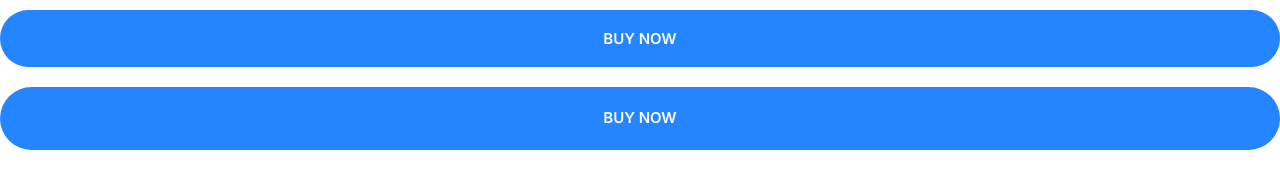
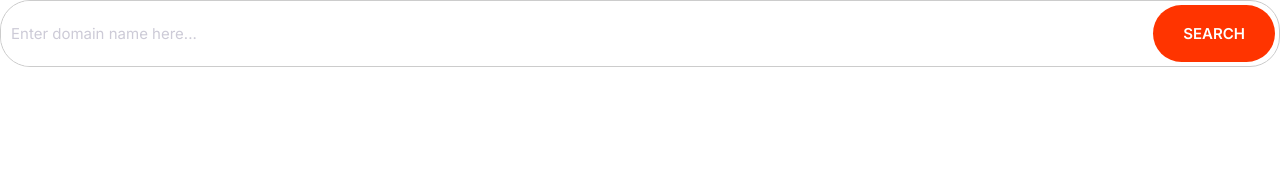
Before and after one commit to Apoorva123-svg/Apoorva-responsiveWebsite, a plain HTML site: page index.html in a window 1280 px wide. Drawn offline with Linux system fonts and the light colour scheme.

Commit message:
Added the Input-group which contains the input field and a search button.

```diff
--- a/css/styles.css
+++ b/css/styles.css
@@ -5,6 +5,8 @@
   --color-accent: #ff3400;
   --color-headings: #1b0760;
   --color-body: #918ca4;
+  --color-border: #ccc;
+  --border-radius: 30px;
 }
 *,
 *::after,
@@ -202,3 +204,34 @@ a {
     font-size: 1.5rem;
   }
 }
+/* Input */
+
+input {
+  border-radius: var(--border-radius);
+  border: 1px solid var(--color-border);
+  color: var(--color-headings);
+  font-size: 2rem;
+  outline: 0;
+  padding: 1.5rem 3.5rem;
+}
+::placeholder {
+  color: #cdcbd7;
+}
+.input-group {
+  border: 1px solid var(--color-border);
+  border-radius: var(--border-radius);
+  display: flex;
+}
+.input-group input {
+  border: 0;
+  flex-grow: 1;
+  padding: 1.5rem 1rem;
+}
+.input-group .btn {
+  margin: 4px;
+}
+@media screen and (min-width: 1024px) {
+  input {
+    font-size: 1.5rem;
+  }
+}
--- a/index.html
+++ b/index.html
@@ -11,7 +11,10 @@
 
 </head>
 <body>
- <button class="btn btn--primary btn--block">Buy Now</button>
- <a href="#" class="btn btn--primary btn--block">Buy Now</a>
+  <div class="input-group">
+    <input type="text" placeholder="Enter domain name here...">
+    <button class="btn btn--accent">Search</button>
+  </div>
+
 </body>
 </html>
```
Also changed, not shown: components/buttons.html (added, +2 -0 lines), components/inputGroup.html (added, +4 -0 lines).
